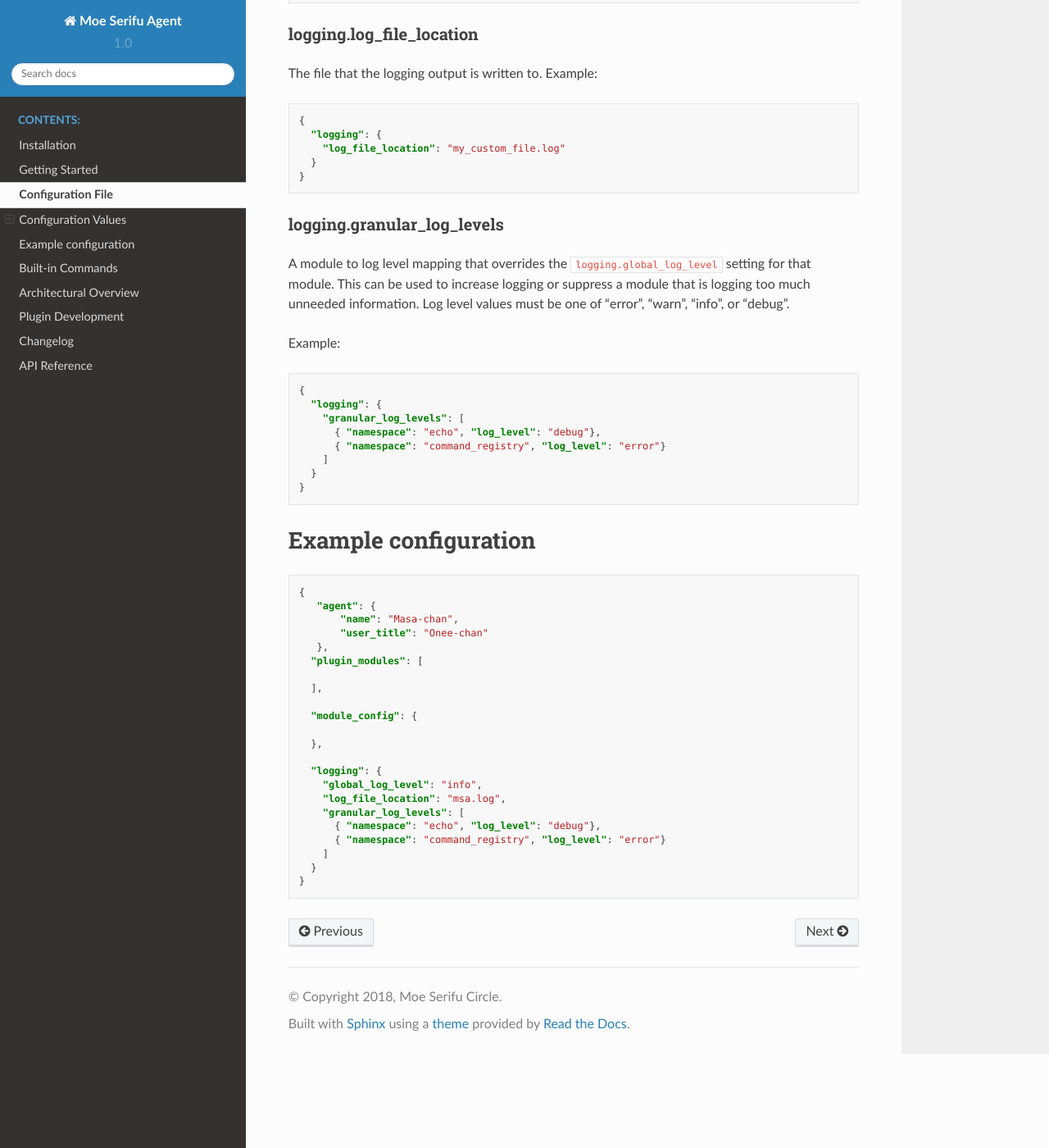
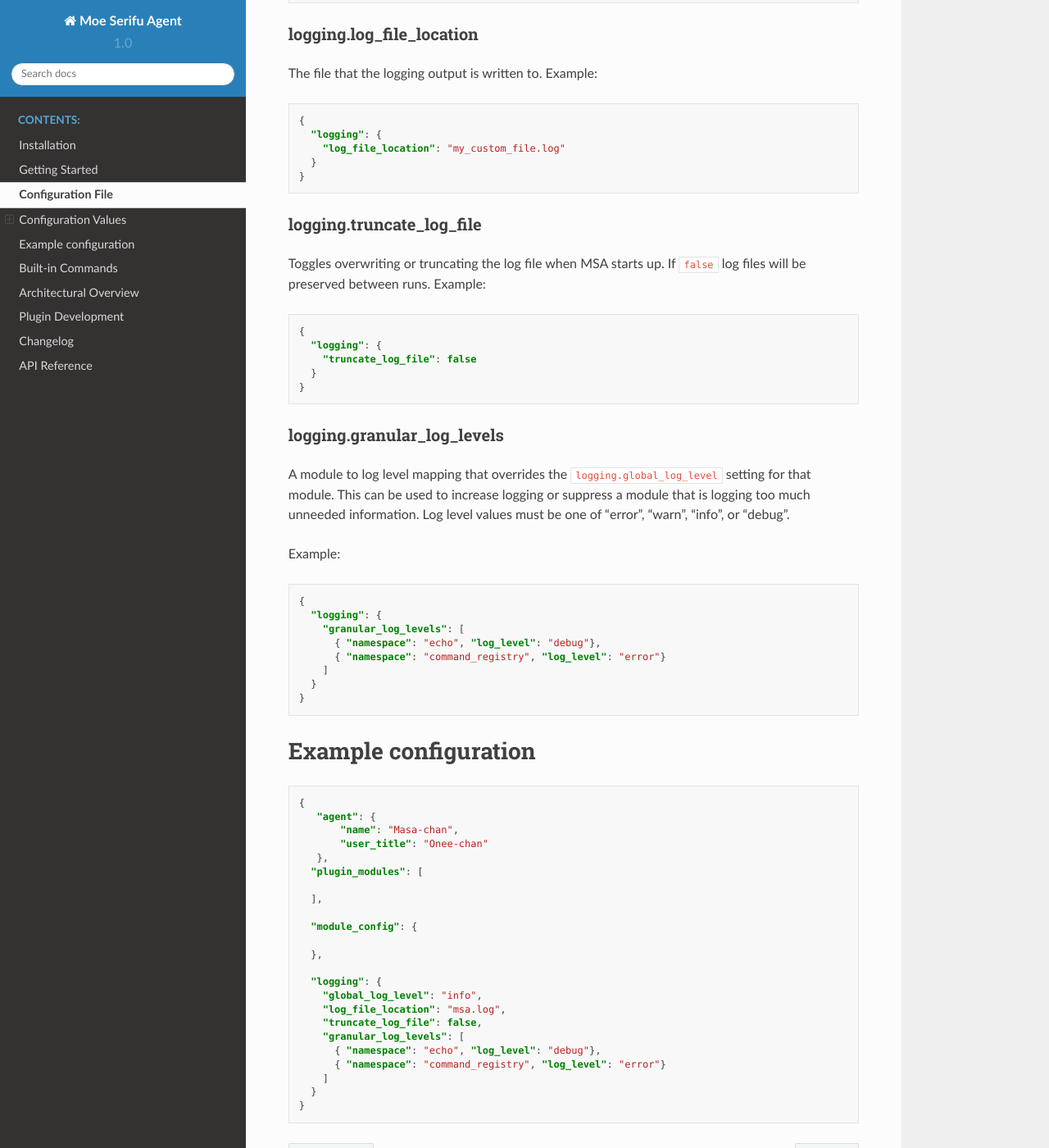
Before and after one commit to moe-serifu-circle/moe-serifu-agent, a Sphinx documentation site: the page built from python/sphinx/configuration.md, in a window 1280 px wide and 1400 px high, scrolled down 2184 px. Shown: the whole window at 82% size. Built offline with Sphinx 7.4.7 and the Read the Docs theme 2.0.0, drawn with Linux system fonts in a browser that asks for light colours; pages that are not in the unit, such as notebooks, are missing from menus.

Commit message:
Adds truncate_log_file config

````diff
--- a/python/sphinx/configuration.md
+++ b/python/sphinx/configuration.md
@@ -95,6 +95,17 @@ Example:
 }
 ```
 
+### logging.truncate_log_file
+Toggles overwriting or truncating the log file when MSA starts up. If `false` log files will be preserved between runs.
+Example:
+```json
+{
+  "logging": {
+    "truncate_log_file": false
+  }
+}
+```
+
 ### logging.granular_log_levels
 A module to log level mapping that overrides the `logging.global_log_level` setting for that module. This can be used to
 increase logging or suppress a module that is logging too much unneeded information. Log level values must be one of
@@ -130,6 +141,7 @@ Example:
   "logging": {
     "global_log_level": "info",
     "log_file_location": "msa.log",
+    "truncate_log_file": false,
     "granular_log_levels": [
       { "namespace": "echo", "log_level": "debug"},
       { "namespace": "command_registry", "log_level": "error"}
````
Also changed, not shown: 3 other files.
